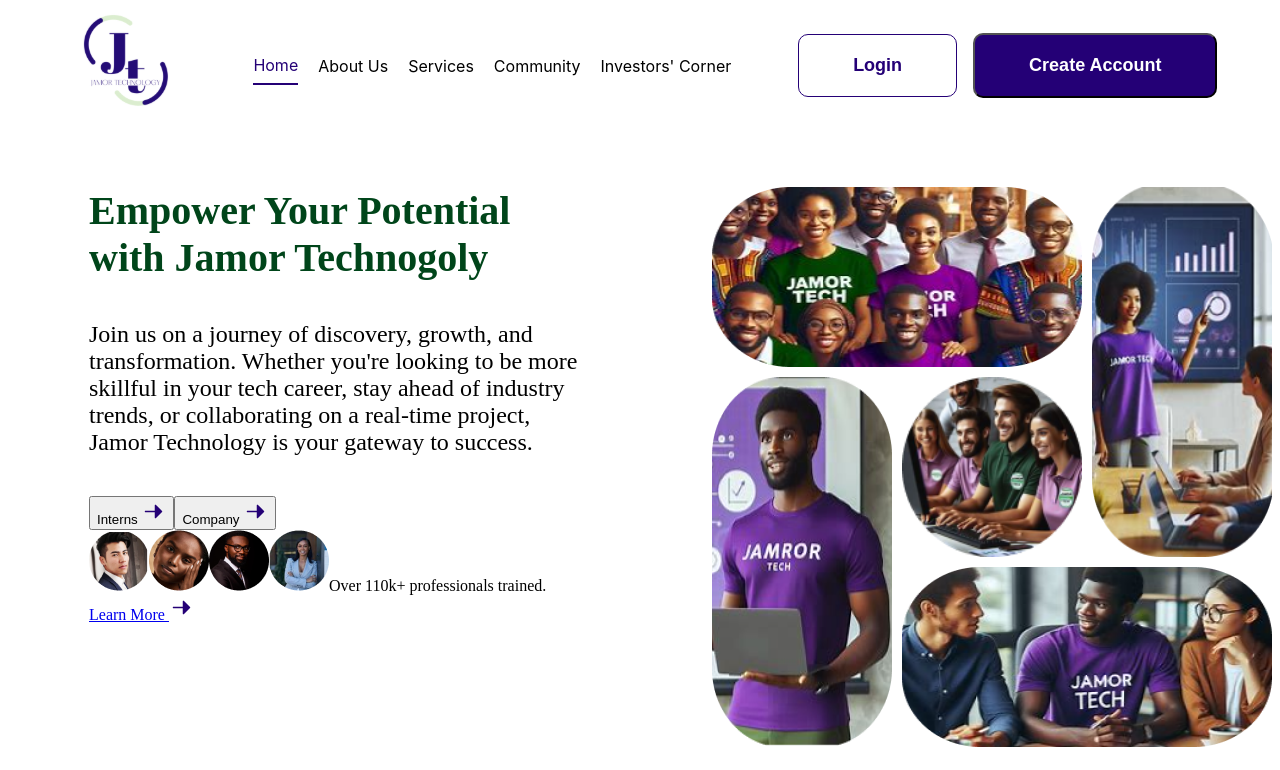
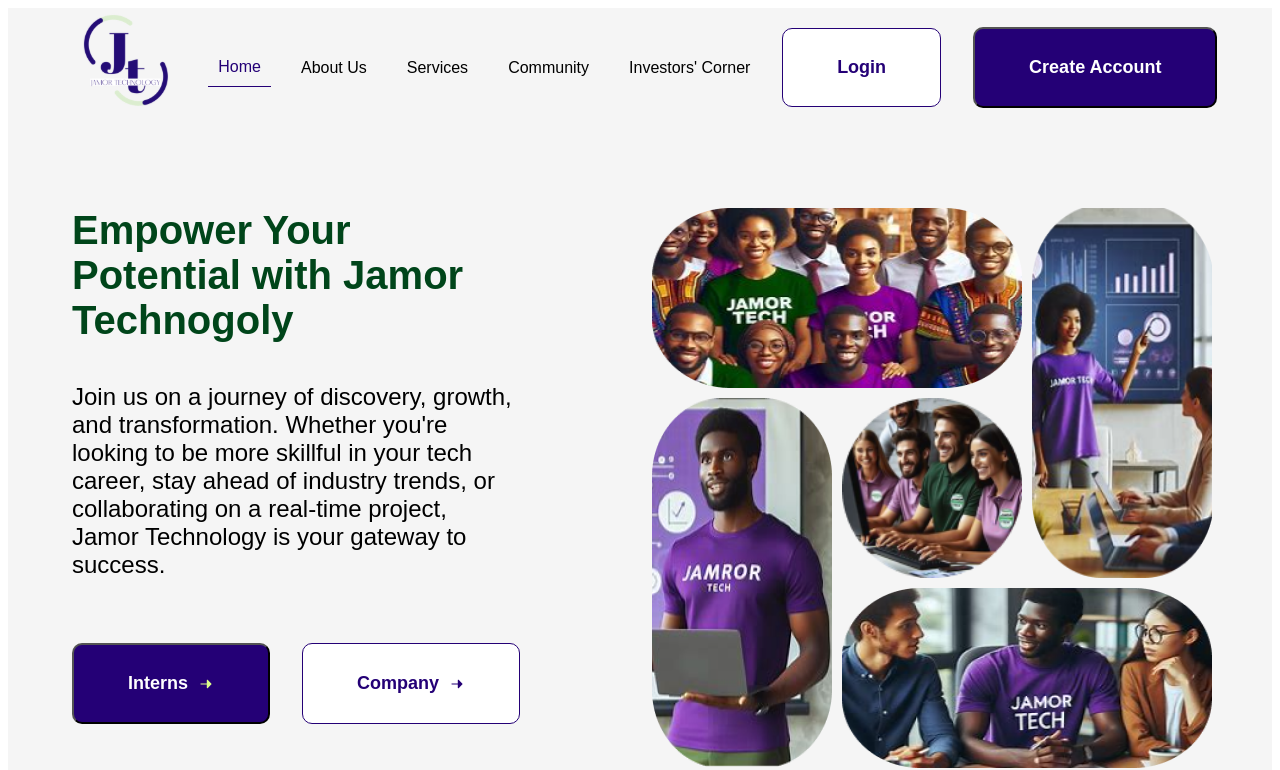
Before and after one commit to Jamor-Technology/FE, a React (Create React App) app in the folder jamort/: page / in a window 1280 px wide. Shown: the top 770 px of the page. Built offline with nearby package versions, Linux system fonts and the light colour scheme.

Commit message:
styled hero section

```diff
--- a/jamort/src/components/Header/Header.css
+++ b/jamort/src/components/Header/Header.css
@@ -4,17 +4,11 @@
   display: flex;
   justify-content: space-between;
   align-items: center;
-  max-height: 115px;
-  margin: 0 auto;
-  padding: 0 54.5px;
+  margin:0 54.5px 0 54.5px;
   background-color: var(--background-color);
   color: var(text-color);
 }
 
-.logo {
-  display: flex;
-  align-items: center;
-}
 
 .logo-image {
   width: 124px;
@@ -24,7 +18,7 @@
 .nav-links {
   display: flex;
   align-items: center;
-  gap: 20px;
+  gap: var(--spacing-small);
 }
 
 .nav-links a {
@@ -33,13 +27,13 @@
   font-weight: var(--font-weight-regular);
   color: var(--text-primary-color);
   text-decoration: none;
-  padding: var(--spacing-small) 0;
+  padding: var(--padding-xsmall);
   transition: color 0.3s, border-bottom 0.3s;
 }
 
 .nav-links a.active {
   color: var(--primary-color);
-  border-bottom: 2px solid var(--primary-color);
+  border-bottom: 1px solid var(--primary-color);
 }
 
 .nav-links a:hover {
@@ -54,7 +48,7 @@
 
 .login-button,
 .signup-button {
-  padding: var(--padding-medium) calc(3 * var(--font-size-medium));
+  padding: var(--padding-small) calc(3 * var(--font-size-medium));
   font-size: var(--font-size-medium);
   font-weight: var(--font-weight-bold);
   border-radius: var(--border-radius-small);
@@ -76,4 +70,5 @@
 .login-button:hover,
 .signup-button:hover {
   background-color: var(--secondary-color);
+  color: var(--background-color);
 }
--- a/jamort/src/components/HeroSection/HeroSection.css
+++ b/jamort/src/components/HeroSection/HeroSection.css
@@ -1,33 +1,175 @@
-/* General style for the HeroSection component */
+  /* General style for the HeroSection component */
+.hero-section {
+  background-color: var(--background-color);
+  color: var(--text-primary-color);
+}
 
 .hero-body {
   display: flex;
-  justify-content: center;
-  align-items: top;
-  margin-top: 64px;
-  margin-left: 81px;
+  justify-content: space-between;
+  align-items: flex-start;
+  margin: 81px 64px 0 64px;
 }
 
 .left-content {
   flex: 1;
   display: flex;
   flex-direction: column;
-  justify-content: top;
+  gap: var(--spacing-large);
   margin-right: 132px;
+  font-family: var(--font-family-body);
 }
 
 
 .card h3 {
+  font-family:var(--font-family-heading);
   font-size: var(--header-font-size-xlarge);
   color: var(--secondary-color);
   font-weight: var(--font-weight-bold);
-  margin-bottom: 40px;
   margin-top: 0;
 }
 
 .card p {
+  font-family: var(--font-family-body);
   font-size: var(--font-size-large);
   color: var(--tex-primary-color);
   font-weight: var(--font-weight-regular);
-  margin-bottom: 40px;
 }
+
+.buttons {
+  display: flex;
+  gap: var(--spacing-medium);
+}
+
+.cta-button {
+  display: flex;
+  align-items: center;
+  gap: var(--spacing-xsmall);
+  padding: var(--padding-small) calc(3 * var(--font-size-medium));
+  font-size: var(--font-size-medium);
+  font-weight: var(--font-weight-bold);
+  border-radius: var(--border-radius-small);
+  cursor: pointer;
+  transition: background-color 0.3s;
+}
+
+.cta-button img {
+  width: 16px;
+  height: 16px;
+}
+
+.cta-button:last-child {
+  background-color: var(--text-secondary-color);
+  color: var(--text-secondary-color-purple);
+  border: 1px solid var(--border-color);
+}
+
+.cta-button:first-child {
+  background-color: var(--primary-color);
+  color: var(--text-secondary-color);
+}
+
+.cta-button:hover {
+  background-color: var(--secondary-color);
+  color: var(--background-color);
+}
+
+.cta-button:first-child img {
+  filter: invert(100%);
+}
+
+.cta-button:first-child:hover img,
+.cta-button:last-child:hover img {
+  filter: invert(100%);
+}
+
+.images-testimony {
+  display: flex;
+  align-items: center;
+  gap: var(--spacing-small);
+  margin-top: 40px;
+}
+
+.ellipses {
+  display: flex;
+  position: relative;
+  align-items: center;
+  width: fit-content;
+}
+
+.ellipse {
+  width: 60px;
+  height: 60px;
+  border-radius: 50%;
+  position: absolute;
+}
+
+.ellipse:nth-child(1) {
+  left: 0;
+}
+
+.ellipse:nth-child(2) {
+  left: 30px; /* Adjust this value to control overlap */
+}
+
+.ellipse:nth-child(3) {
+  left: 60px; /* Adjust this value to control overlap */
+}
+
+.ellipse:nth-child(4) {
+  left: 90px; /* Adjust this value to control overlap */
+}
+
+.testimony {
+  font-size: var(--font-size-medium);
+  margin-left: 160px;
+}
+
+.learn-more {
+  display: flex;
+  align-items: center;
+  gap: var(--spacing-small);
+  font-size: var(--font-size-medium);
+  color: var(--primary-color);
+  text-decoration: none;
+  transition: color 0.3s;
+}
+
+.learn-more:hover {
+  color: var(--secondary-color);
+}
+
+.right-content {
+  flex: 1;
+  display: flex;
+  justify-content: center;
+  align-items: center;
+
+}
+
+/* Responsive Styles */
+@media (max-width: 768px) {
+  .hero-body {
+    flex-direction: column;
+    align-items: center;
+    gap: var(--spacing-large);
+  }
+
+  .left-content,
+  .right-content {
+    width: 100%;
+  }
+
+  .card h3 {
+    font-size: 32px;
+  }
+
+  .card p {
+    font-size: 20px;
+  }
+
+  .cta-button {
+    font-size: var(--font-size-medium);
+    padding: var(--padding-medium) calc(3 * var(--font-size-medium));
+  }
+}
--- a/jamort/src/components/HeroSection/HeroSection.js
+++ b/jamort/src/components/HeroSection/HeroSection.js
@@ -32,6 +32,7 @@ const HeroSection = () => {
               Company <img src={arrowIcon} alt="arrow" />
             </button>
           </div>
+          <div className="card">
             <div className="images-testimony">
               <div className="ellipses">
                 {ellipses.map((src, index) => (
@@ -42,12 +43,13 @@ const HeroSection = () => {
                     className="ellipse"
                   />
                 ))}
+              </div>
               <span className="testimony">Over 110k+ professionals trained.</span>
-            </div>
             </div>
             <a href="#learn-more" className="learn-more">
               Learn More <img src={arrowIcon} alt="arrow" />
             </a>
+          </div>
         </div>
         <div className="right-content">
           <ImageBanner />
--- a/jamort/src/variables.css
+++ b/jamort/src/variables.css
@@ -1,15 +1,14 @@
 /* variables.css */
 :root {
 /* Font Typography */
---default-font-family: -apple-system, BlinkMacSystemFont, 'Segoe UI', Roboto, Ubuntu, 'Helvetica Neue', Helvetica, Arial, 'Hiragino Sans GB', 'PingFang SC', 'Microsoft YaHei UI', 'Microsoft YaHei', 'Source Han Sans CN', sans-serif;
---font-family-heading: Arimo Hebrew Subset, var(--default-font-family);
---font-family-body: Abril Fatface, var(--default-font-family);
+--font-family-body: Arimo Hebrew Subset, sans-serif;
+--font-family-heading: abril fatface, sans-serif;
 
 
 /* Colors */
   --primary-color: #240076;
   --secondary-color: #00451a;
-  --backgroung-color: #f5f5f5;
+  --background-color: #f5f5f5;
   --text-primary-color: #000000;
   --text-secondary-color: #ffffff;
   --text-secondary-color-purple: #240076;
@@ -17,12 +16,14 @@
   --border-color: #240076;
 
 
-/* Font sizes */
+/* Body Paragraph Font sizes */
+  --font-size-xsmall: 12px;
   --font-size-small: 16px;
   --font-size-medium: 18px;
   --font-size-large: 24px;
 
 /* Header font size */
+  --header-font-size-xsmall: 16px;
   --header-font-size-small: 24px;
   --header-font-size-medium: 28px;
   --header-font-size-large: 32px;
@@ -39,48 +40,18 @@
 
 /* Border radius */
   --border-radius-small: 10px;
-  --border-radius-large: 45px;
+  --border-radius-large: 50px;
 
 /* padding */
-  --padding-small: 10px;
-  --padding-medium: 20px;
-  --padding-large: 30px;
+  --padding-xsmall: 10px;
+  --padding-small: 28px;
+  --padding-medium: 32px;
+  --padding-large: 40px;
 
-/* Spacing */
-  --spacing-small: 8px;
-  --spacing-medium: 16px;
-  --spacing-large: 24px;
+/* Spacing gap */
+  --spacing-xsmall: 10px;
+  --spacing-small: 20px;
+  --spacing-medium: 32px;
+  --spacing-large: 40px;
+  --spacing-xlarge: 60px;
 }
-
-/* reusable components */
-/* Button */
-.button {
-  display: flex;
-  align-items: center;
-  justify-content: center;
-  font-family: var(--font-family-heading);
-  font-size: var(--font-size-medium);
-  font-weight: var(--font-weight-bold);
-  color: var(--text-secondary-color);
-  background-color: var(--primary-color);
-  border: none;
-  border-radius: var(--border-radius-small);
-  padding: var(--padding-small) var(--padding-medium);
-  cursor: pointer;
-}
-
-/* Button: hover */
-.button:hover {
-  background-color: var(--secondary-color);
-}
-
-.button-primary {
-  background-color: var(--primary-color);
-  color: var(--text-secondary-color);
-}
-
-.button-secondary {
-  background-color: var(--secondary-color);
-  color: var(--text-secondary-color-purple);
-  border: 1px solid var(--border-color)
-}
```
Lines whose indentation alone changed are shown as unchanged.
